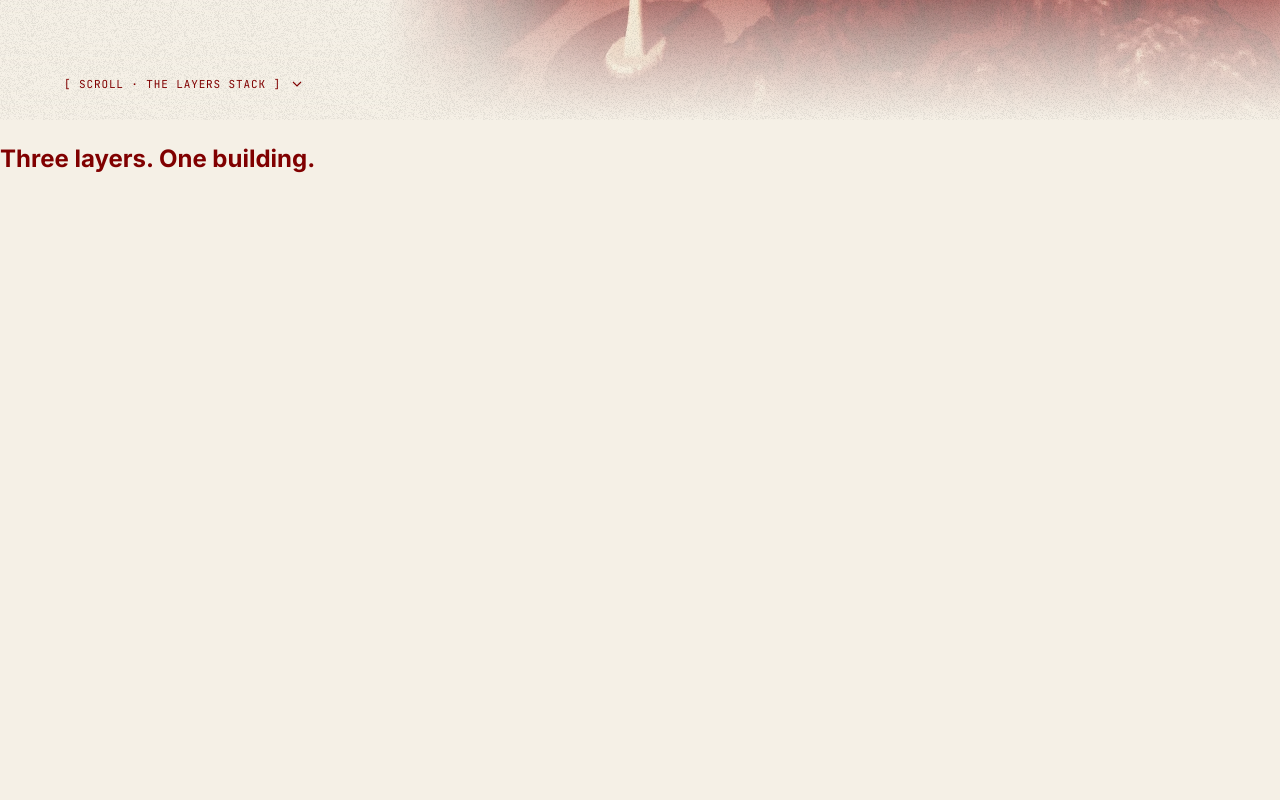
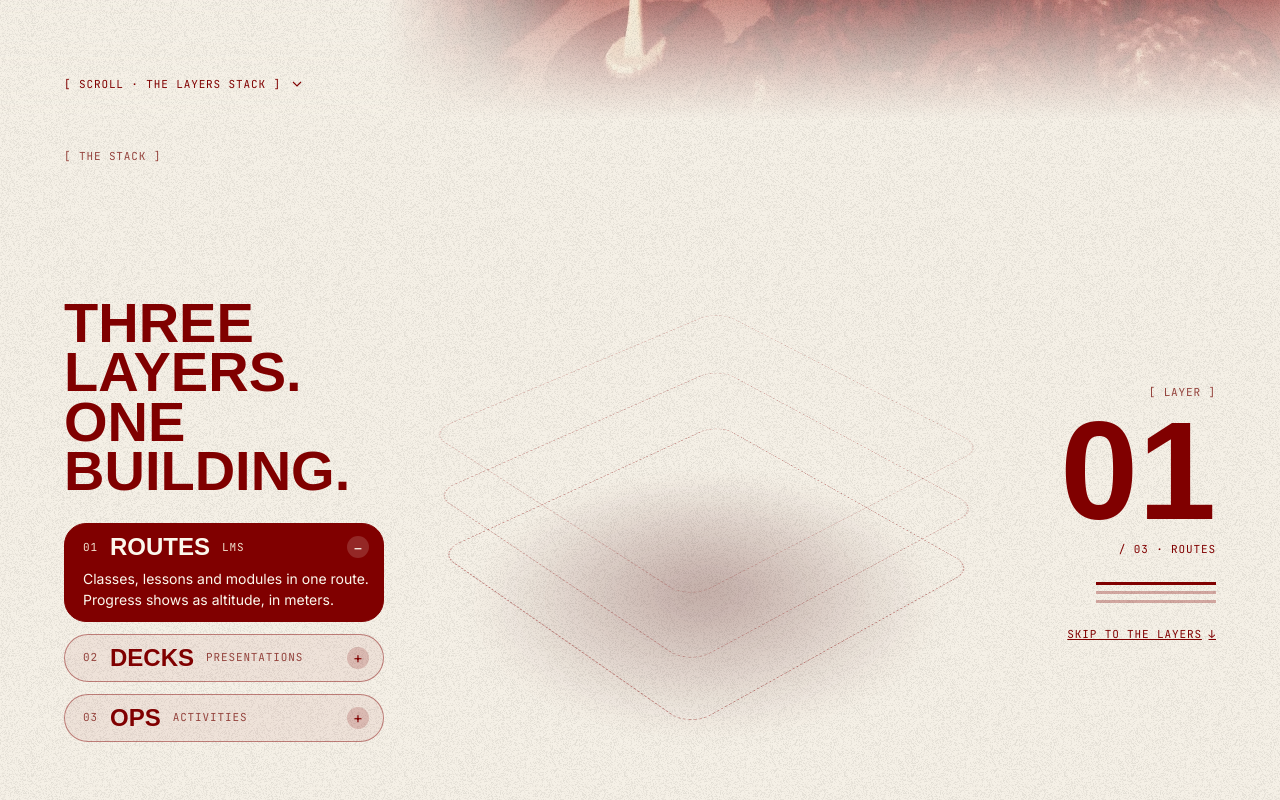
Before and after one commit to lauurnce/my-side-projects, a Next.js app in the folder penta/: page / in a window 1280 px wide. Shown: the part 840-1640 px from the top of the page. Built offline with nearby package versions, Linux system fonts and the light colour scheme; a web font is replaced by a local one.

Commit message:
feat(stack): build the stack scene with plates, ghost slots, pills and the counter

```diff
--- /dev/null
+++ b/penta/src/components/landing/LayerCounter.module.css
@@ -0,0 +1,45 @@
+.counter {
+  display: flex;
+  flex-direction: column;
+  align-items: flex-end;
+  gap: 14px;
+  text-align: right;
+}
+
+.number {
+  font-family: var(--font-display);
+  font-weight: 900;
+  font-size: 140px;
+  line-height: 0.8;
+}
+
+.name {
+  font-family: var(--font-mono);
+  font-size: 11px;
+  letter-spacing: 0.08em;
+  text-transform: uppercase;
+}
+
+.ticks {
+  display: flex;
+  flex-direction: column;
+  gap: 6px;
+  width: 120px;
+  margin-top: 10px;
+}
+
+.tick {
+  display: block;
+  height: 3px;
+  background: rgba(var(--fg-rgb), 0.3);
+}
+
+.reached {
+  background: var(--fg);
+}
+
+@media (max-width: 1100px) {
+  .counter {
+    display: none;
+  }
+}
--- /dev/null
+++ b/penta/src/components/landing/LayerCounter.tsx
@@ -0,0 +1,30 @@
+"use client";
+
+import { BracketLabel } from "@/components/ui/BracketLabel";
+import { stackContent } from "@/content/landing";
+import type { Layer } from "@/lib/scroll-math";
+import { useActiveLayer } from "./ScrollStage";
+import styles from "./LayerCounter.module.css";
+
+const layerNumbers: Layer[] = [1, 2, 3];
+
+export function LayerCounter() {
+  const active = useActiveLayer();
+  const { index, name } = stackContent.layers[active - 1];
+  const { label, total } = stackContent.counter;
+
+  return (
+    <div className={styles.counter} aria-hidden="true">
+      <BracketLabel>{label}</BracketLabel>
+      <span className={styles.number}>{index}</span>
+      <span className={styles.name}>
+        / {total} · {name}
+      </span>
+      <div className={styles.ticks}>
+        {layerNumbers.map((layer) => (
+          <span key={layer} className={layer <= active ? `${styles.tick} ${styles.reached}` : styles.tick} />
+        ))}
+      </div>
+    </div>
+  );
+}
--- /dev/null
+++ b/penta/src/components/landing/StackPills.module.css
@@ -0,0 +1,20 @@
+.pills {
+  --pill-motion: 0;
+  display: flex;
+  flex-direction: column;
+  align-items: flex-start;
+  gap: 12px;
+}
+
+:global([data-ready]) .pills {
+  --pill-motion: 1;
+}
+
+@media (max-width: 760px) {
+  .pills {
+    --pill-open: 0;
+    --pill-width: auto;
+    flex-direction: row;
+    flex-wrap: wrap;
+  }
+}
--- /dev/null
+++ b/penta/src/components/landing/StackPills.tsx
@@ -0,0 +1,33 @@
+"use client";
+
+import { IndexPill } from "@/components/ui/IndexPill";
+import { stackContent } from "@/content/landing";
+import type { Layer } from "@/lib/scroll-math";
+import { useActiveLayer, useGoToLayer } from "./ScrollStage";
+import styles from "./StackPills.module.css";
+
+const layerNumbers: Layer[] = [1, 2, 3];
+
+export function StackPills() {
+  const active = useActiveLayer();
+  const goToLayer = useGoToLayer();
+
+  return (
+    <div className={styles.pills}>
+      {layerNumbers.map((layer) => {
+        const { index, name, sub, description } = stackContent.layers[layer - 1];
+        return (
+          <IndexPill
+            key={index}
+            index={index}
+            name={name}
+            sub={sub}
+            description={description}
+            active={layer === active}
+            onSelect={() => goToLayer(layer)}
+          />
+        );
+      })}
+    </div>
+  );
+}
--- a/penta/src/components/landing/StackScene.module.css
+++ b/penta/src/components/landing/StackScene.module.css
@@ -4,6 +4,7 @@
   --d3: 1;
   position: relative;
   height: 2600px;
+  background: var(--bg);
 }
 
 .stage {
@@ -11,5 +12,237 @@
   top: 0;
   height: min(100vh, 960px);
   height: min(100svh, 960px);
+  display: grid;
+  grid-template-columns: 340px minmax(0, 1fr) 210px;
+  gap: 24px;
+  align-items: center;
+  padding: 0 var(--gutter);
   overflow: hidden;
 }
+
+.label {
+  position: absolute;
+  top: 28px;
+  left: var(--gutter);
+  display: flex;
+}
+
+.left {
+  position: relative;
+  display: flex;
+  flex-direction: column;
+  gap: 28px;
+}
+
+.title {
+  margin: 0;
+  font-family: var(--font-display);
+  font-weight: 900;
+  font-size: clamp(44px, 7vh, 64px);
+  line-height: 0.88;
+  text-transform: uppercase;
+}
+
+.isoWrap {
+  position: relative;
+  height: 100%;
+  display: flex;
+  align-items: center;
+  justify-content: center;
+  perspective: 2200px;
+}
+
+.iso {
+  position: relative;
+  flex-shrink: 0;
+  width: 380px;
+  height: 380px;
+  transform-style: preserve-3d;
+  transform: translateY(40px) rotateX(57deg) rotateZ(-42deg) scale(var(--iso-scale, 1));
+}
+
+.slot {
+  position: absolute;
+  inset: 0;
+  transform-style: preserve-3d;
+}
+
+.shadow {
+  inset: -40px;
+  transform: translateZ(-40px);
+  background: var(--plate-shadow);
+  filter: blur(18px);
+}
+
+.ghost {
+  border: 1.5px dashed rgba(var(--fg-rgb), 0.7);
+  border-radius: var(--radius-plate);
+}
+
+.ghost1 {
+  transform: translateZ(0px);
+  opacity: calc((1 - var(--d1)) * 0.7);
+}
+
+.ghost2 {
+  transform: translateZ(70px);
+  opacity: calc((1 - var(--d2)) * 0.5);
+}
+
+.ghost3 {
+  transform: translateZ(140px);
+  opacity: calc((1 - var(--d3)) * 0.35);
+}
+
+.plate1 {
+  transform: translateZ(calc(0px + (1 - var(--d1)) * 560px));
+  opacity: var(--d1);
+}
+
+.plate2 {
+  transform: translateZ(calc(70px + (1 - var(--d2)) * 560px));
+  opacity: var(--d2);
+}
+
+.plate3 {
+  transform: translateZ(calc(140px + (1 - var(--d3)) * 560px));
+  opacity: var(--d3);
+}
+
+.sheet {
+  position: absolute;
+  inset: 0;
+  border-radius: var(--radius-plate);
+}
+
+.underInk {
+  transform: translateZ(-20px);
+  background: var(--ink);
+}
+
+.underMid {
+  transform: translateZ(-10px);
+  background: var(--plate-mid);
+}
+
+.face {
+  display: flex;
+  flex-direction: column;
+  gap: 18px;
+  padding: 26px;
+  border: 1px solid rgba(255, 255, 255, 0.85);
+  background: var(--plate-face);
+  color: var(--ink);
+}
+
+.faceHead {
+  display: flex;
+  justify-content: space-between;
+  align-items: baseline;
+}
+
+.faceName {
+  font-family: var(--font-display);
+  font-weight: 900;
+  font-size: 44px;
+  line-height: 0.9;
+  text-transform: uppercase;
+}
+
+.faceIndex {
+  font-family: var(--font-mono);
+  font-size: 12px;
+  letter-spacing: 0.08em;
+}
+
+.tiles {
+  flex: 1;
+  display: grid;
+  grid-template-columns: repeat(2, minmax(0, 1fr));
+  gap: 14px;
+}
+
+.tile {
+  display: flex;
+  align-items: flex-end;
+  padding: 12px;
+  border: 1px solid rgb(255, 255, 255);
+  border-radius: 16px;
+  background: rgba(255, 255, 255, 0.6);
+  box-shadow: -6px 8px 0 color-mix(in srgb, var(--ink-2) 22%, transparent);
+  font-family: var(--font-mono);
+  font-size: 12px;
+  letter-spacing: 0.08em;
+  text-transform: uppercase;
+}
+
+.goldTile {
+  background: var(--accent);
+  font-weight: 700;
+}
+
+.right {
+  position: relative;
+  display: flex;
+  flex-direction: column;
+  align-items: flex-end;
+  text-align: right;
+}
+
+.skip {
+  display: inline-flex;
+  align-items: center;
+  gap: 0.6em;
+  min-height: 44px;
+  margin-top: 9px;
+  font-family: var(--font-mono);
+  font-size: 11px;
+  letter-spacing: 0.08em;
+  text-transform: uppercase;
+}
+
+@media (max-width: 1100px) {
+  .stage {
+    grid-template-columns: 270px minmax(0, 1fr);
+  }
+
+  .right {
+    display: none;
+  }
+
+  .iso {
+    --iso-scale: 0.8;
+  }
+}
+
+@media (max-width: 760px) {
+  .stage {
+    grid-template-columns: minmax(0, 1fr);
+    grid-template-rows: auto minmax(0, 1fr);
+    padding: 72px 20px 20px;
+    align-items: start;
+  }
+
+  .label {
+    left: 20px;
+  }
+
+  .title {
+    position: absolute;
+    width: 1px;
+    height: 1px;
+    overflow: hidden;
+    clip-path: inset(50%);
+    white-space: nowrap;
+  }
+
+  .iso {
+    --iso-scale: 0.58;
+  }
+}
+
+@media (max-height: 760px) and (min-width: 761px) {
+  .iso {
+    --iso-scale: 0.82;
+  }
+}
--- a/penta/src/components/landing/StackScene.tsx
+++ b/penta/src/components/landing/StackScene.tsx
@@ -1,10 +1,69 @@
+import { BracketLabel } from "@/components/ui/BracketLabel";
+import { Grain } from "@/components/ui/Grain";
+import { stackContent } from "@/content/landing";
+import { LayerCounter } from "./LayerCounter";
+import { StackPills } from "./StackPills";
 import styles from "./StackScene.module.css";
 
+const ghostSlots = [styles.ghost1, styles.ghost2, styles.ghost3];
+const plates = [styles.plate1, styles.plate2, styles.plate3];
+
 export function StackScene() {
+  const { label, title, layers, goldTile, skip } = stackContent;
   return (
     <section id="stack" className={styles.stack} data-landing="stack" aria-labelledby="stack-title">
       <div className={styles.stage} data-landing="stage">
-        <h2 id="stack-title">Three layers. One building.</h2>
+        <Grain />
+        <span className={styles.label}>
+          <BracketLabel>{label}</BracketLabel>
+        </span>
+
+        <div className={styles.left}>
+          <h2 id="stack-title" className={styles.title}>
+            {title.first}
+            <br />
+            {title.second}
+          </h2>
+          <StackPills />
+        </div>
+
+        <div className={styles.isoWrap} aria-hidden="true">
+          <div className={styles.iso}>
+            <div className={`${styles.slot} ${styles.shadow}`} />
+            {ghostSlots.map((ghost) => (
+              <div key={ghost} className={`${styles.slot} ${styles.ghost} ${ghost}`} />
+            ))}
+            {layers.map((layer, index) => (
+              <div key={layer.index} className={`${styles.slot} ${plates[index]}`}>
+                <div className={`${styles.sheet} ${styles.underInk}`} />
+                <div className={`${styles.sheet} ${styles.underMid}`} />
+                <div className={`${styles.sheet} ${styles.face}`}>
+                  <div className={styles.faceHead}>
+                    <span className={styles.faceName}>{layer.name}</span>
+                    <span className={styles.faceIndex}>[ {layer.index} ]</span>
+                  </div>
+                  <div className={styles.tiles}>
+                    {layer.tiles.map((tile) => (
+                      <div
+                        key={tile}
+                        className={tile === goldTile ? `${styles.tile} ${styles.goldTile}` : styles.tile}
+                      >
+                        {tile}
+                      </div>
+                    ))}
+                  </div>
+                </div>
+              </div>
+            ))}
+          </div>
+        </div>
+
+        <div className={styles.right}>
+          <LayerCounter />
+          <a href={skip.href} className={styles.skip}>
+            {skip.label} <span aria-hidden="true">↓</span>
+          </a>
+        </div>
       </div>
     </section>
   );
```
Also changed, not shown: 1 other file (tests, documents, lock files or other folders).
